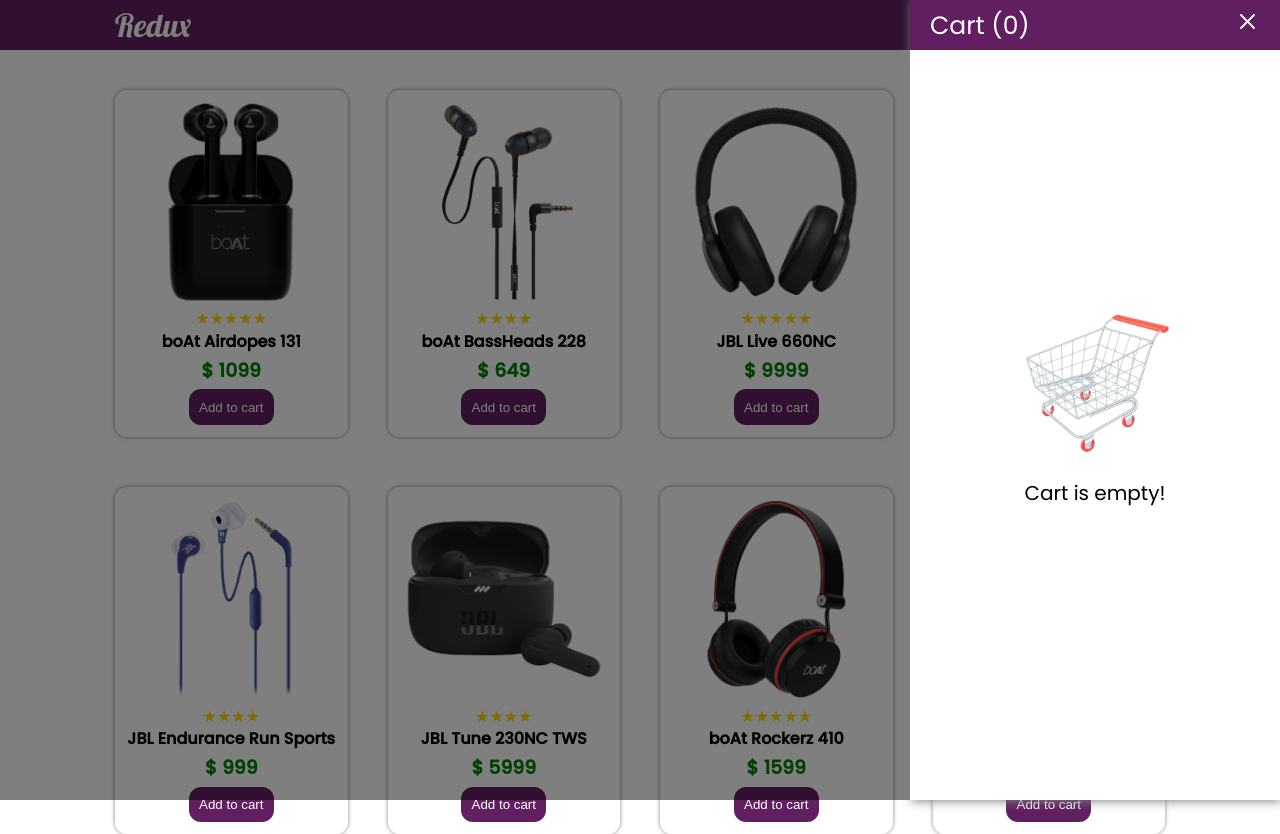
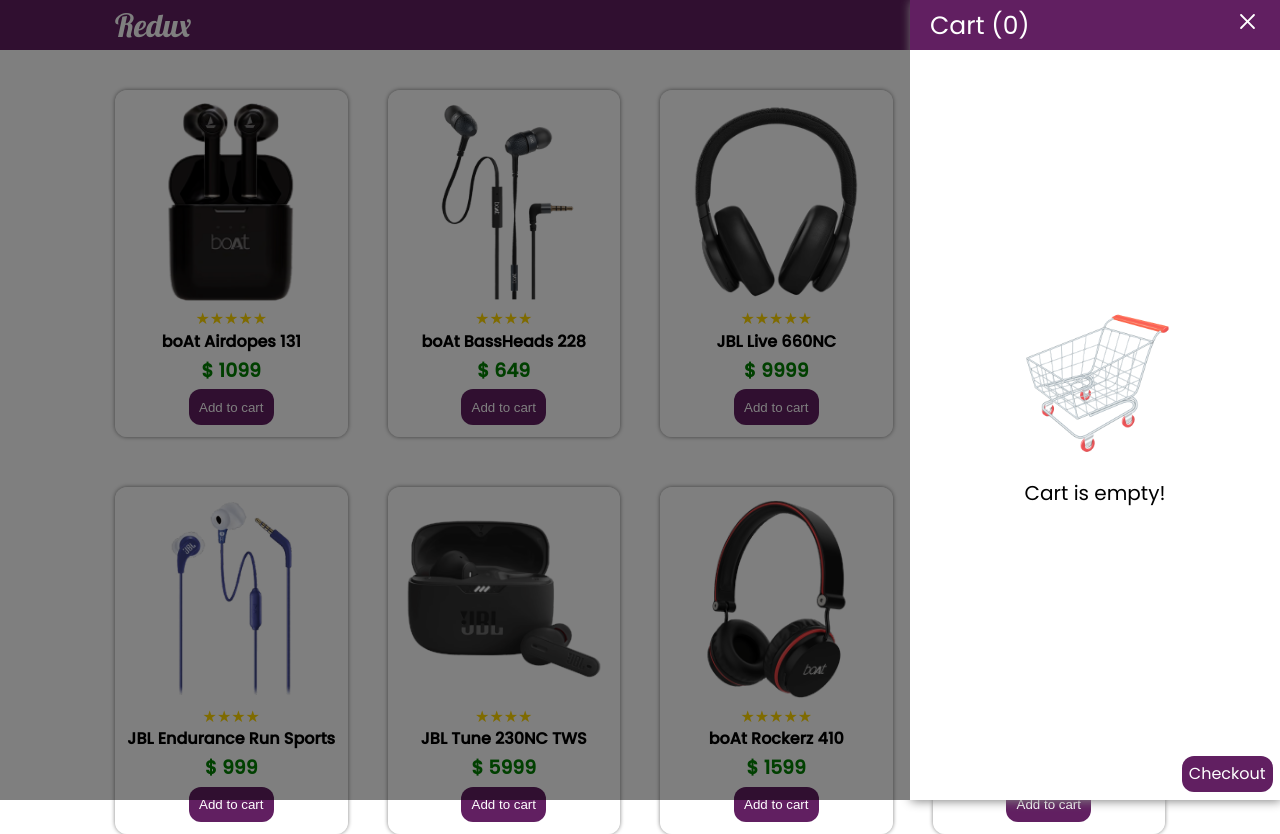
Before and after one commit to AnasSiddiqui18/Redux-Cart, a React (Vite) app: page / in a window 1280 px wide. Both pictures are taken after a click on the icon 1147 px from the left and 24 px from the top of the page. Built offline with nearby package versions, Linux system fonts and the light colour scheme.

Commit message:
Changes Made

```diff
--- a/src/Components/Cart.jsx
+++ b/src/Components/Cart.jsx
@@ -116,6 +116,16 @@
               </div>
             ))}
           </div>
+
+          <div className="cart-footer">
+            <a
+              href="#"
+              className="checkout-text"
+              onClick={() => handleCart(false)}
+            >
+              Checkout
+            </a>
+          </div>
         </div>
       )}
     </>
--- a/src/index.css
+++ b/src/index.css
@@ -239,6 +239,23 @@
   cursor: pointer;
 }
 
+.cart-footer {
+  display: flex;
+  justify-content: end;
+  position: absolute;
+  bottom: 1%;
+  right: 2%;
+}
+
+.checkout-text {
+  text-decoration: none;
+  color: #fff;
+  background-color: rgb(97, 31, 97);
+  padding: 7px;
+  border-radius: 12px;
+  cursor: pointer;
+}
+
 /*? media queries  */
 
 @media (max-width: 1024px) {
```
